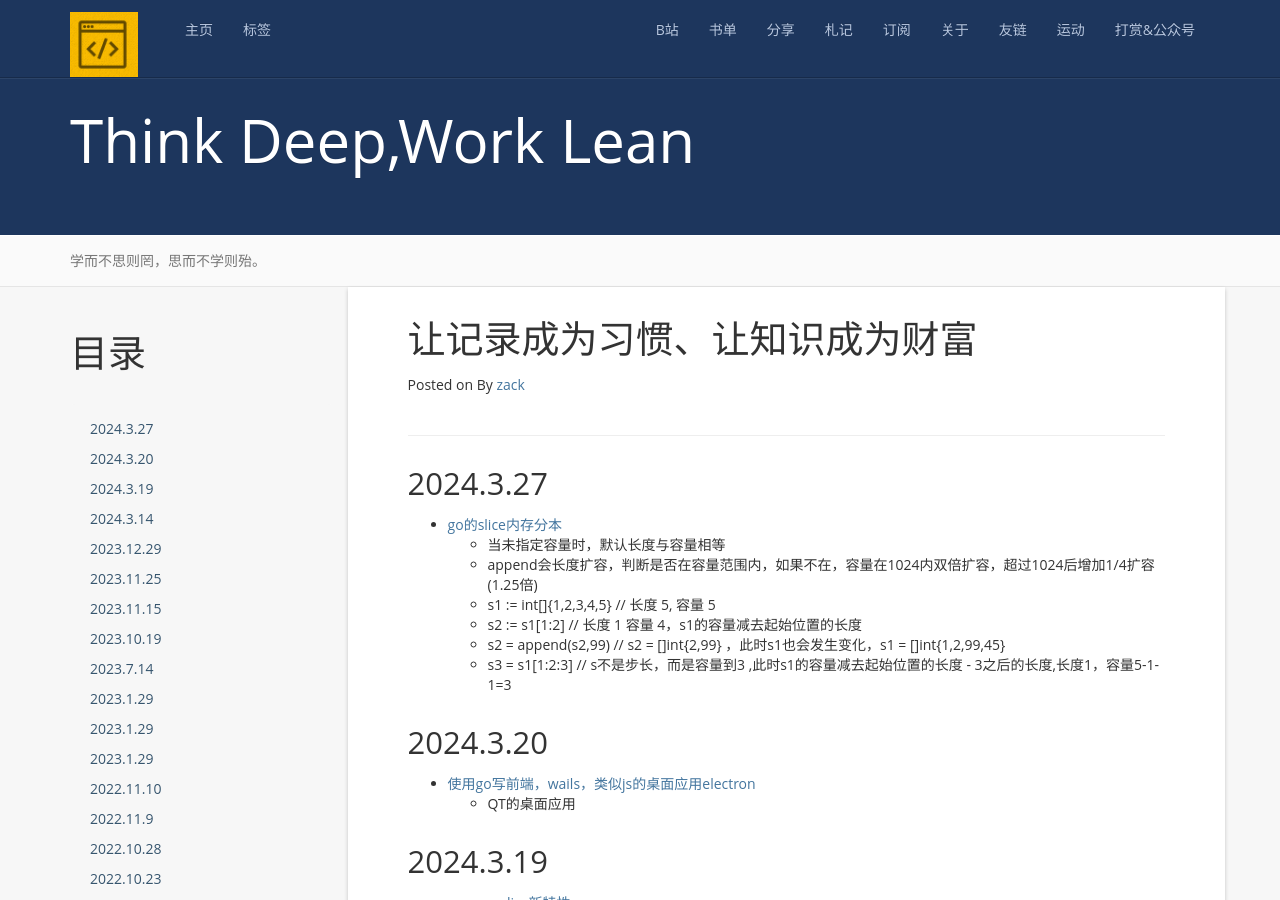
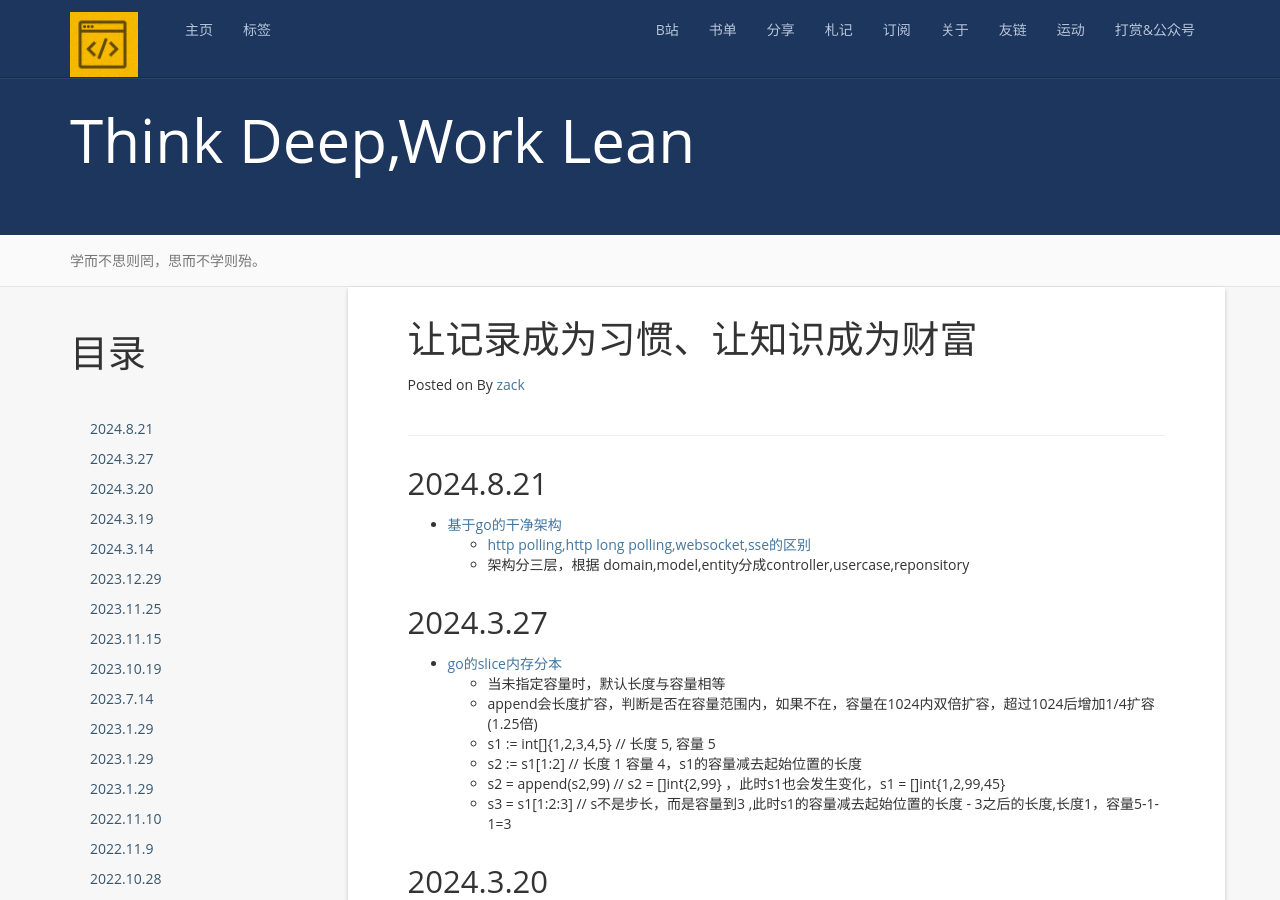
Before and after one commit to zackzhangkai/zackzhangkai.github.io, a Jekyll site: the page built from note.md, in a window 1280 px wide and 900 px high. Built offline with Jekyll 4.4.1, drawn with Linux system fonts in a browser that asks for light colours; nearby versions of some CDN libraries; a script that is not in the unit is left out; comment, search, counter and statistics services are not loaded.

Commit message:
Update note.md

```diff
--- a/note.md
+++ b/note.md
@@ -8,6 +8,17 @@ permalink: /note/
 {:toc}
 
 -----------
+
+
+
+2024.8.21
+-----------
++ [基于go的干净架构](https://github.com/amitshekhariitbhu/go-backend-clean-architecture?tab=readme-ov-file)
+  - [http polling,http long polling,websocket,sse的区别](https://www.youtube.com/watch?v=8ksWRX4xV-s)
+  - 架构分三层，根据 domain,model,entity分成controller,usercase,reponsitory
+
+
+
 
 2024.3.27
 -----------
```
